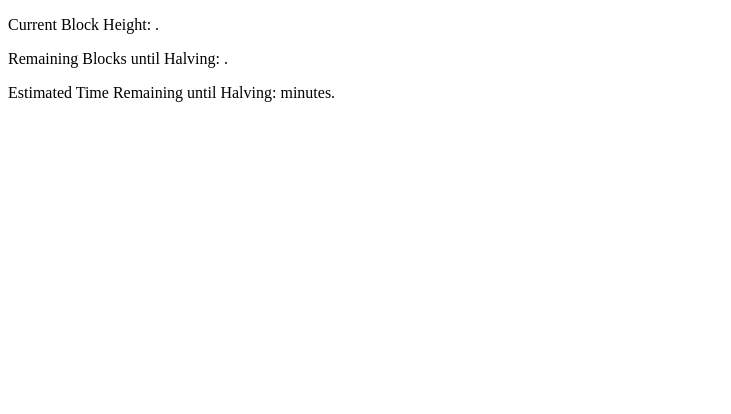
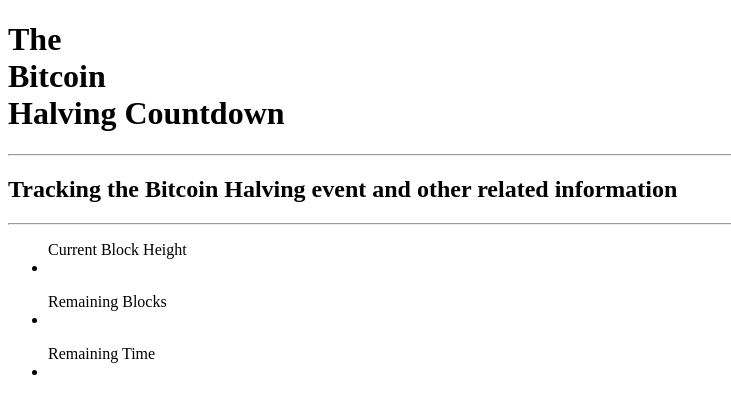
Before and after one commit to DanCQ/Bitcoin-Halving-Countdown, a plain HTML site: page index.html in a window 1280 px wide. Shown: the whole page, without its empty margins (0-731 px from the left). Drawn offline with Linux system fonts and the light colour scheme; no server answers.

Commit message:
Update index.html

```diff
--- a/index.html
+++ b/index.html
@@ -20,17 +20,49 @@
     </head>
 
     <body>
-        <p>
-            Current Block Height: <span id="current-block-height"></span>.
-        </p>
 
-        <p>
-            Remaining Blocks until Halving: <span id="remaining-blocks"></span>.
-        </p>
+        <div class="frame">
 
-        <p>
-            Estimated Time Remaining until Halving: <span id="remaining-time"></span> minutes.
-        </p>
+            <header>
+                <h1><span class="banner">The</span> <br> <span id="bitcoin">Bitcoin</span> <br> <span class="banner">Halving Countdown</span></h1>
+                <hr>
+
+                <h2>Tracking the Bitcoin Halving event and other related information</h2>
+                <hr>
+            </header>
+
+            <main>
+
+                <ul>
+                    <span class="label">
+                        Current Block Height
+                    </span>
+                    <li>
+                        <span id="current-block-height"></span>
+                    </li>
+                </ul>
+
+                <ul>
+                    <span class="label">
+                        Remaining Blocks
+                    </span>
+                    <li>
+                        <span id="remaining-blocks"></span>
+                    </li>
+                </ul>
+
+                <ul>
+                    <span class="label">
+                        Remaining Time
+                    </span>
+                    <li>
+                        <span id="remaining-time"></span>
+                    </li>
+                </ul>
+
+            </main>
+
+        </div>
 
     </body>
 
```
